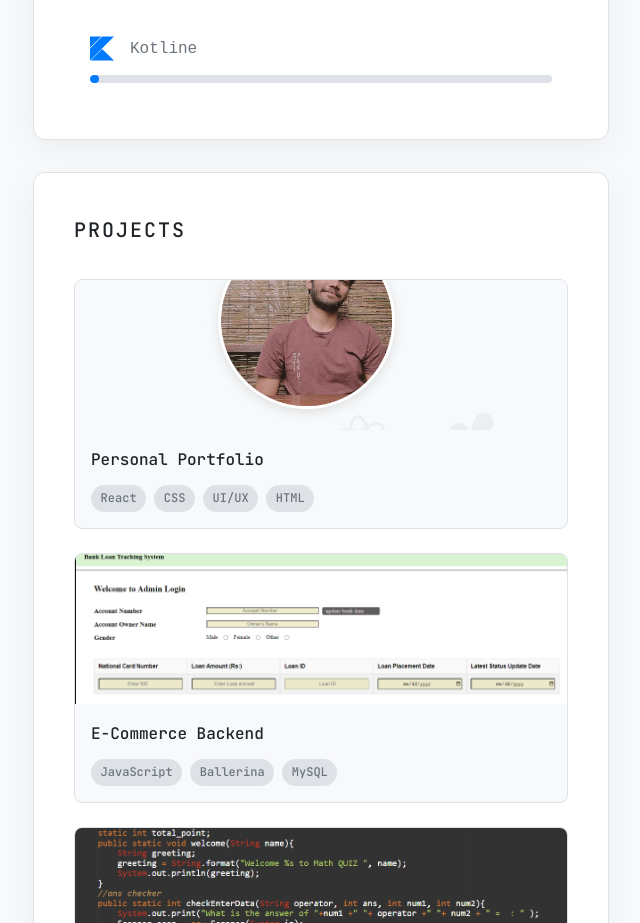
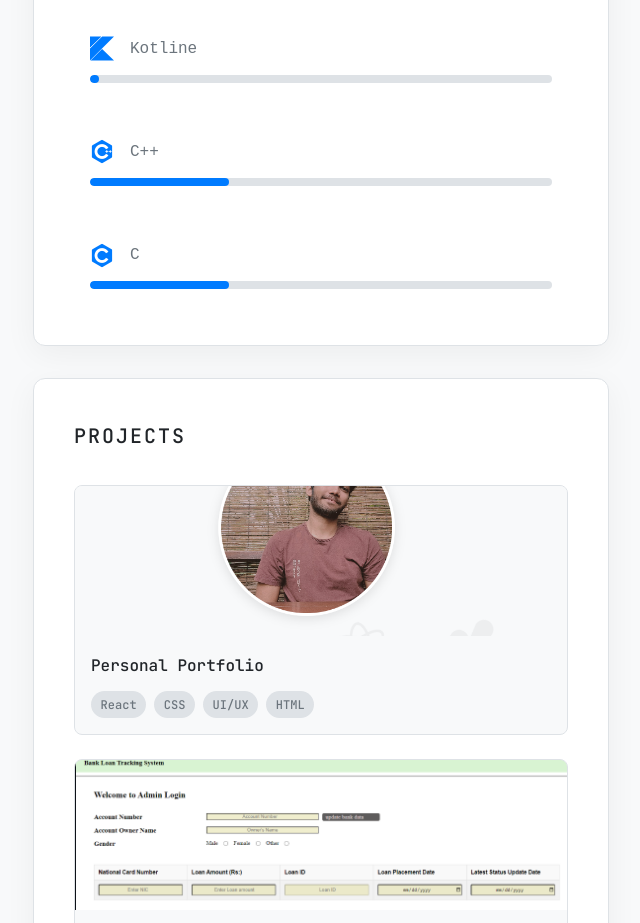
Before and after one commit to Ashiy-Ishan/Ashinshana_Ishan, a React (Create React App) app: page / in a window 1280 px wide. Shown: the part 1080-2003 px from the top of the page, without its empty margins (607-1247 px from the left). Built offline with nearby package versions, Linux system fonts and the light colour scheme; a web font is replaced by a local one.

Commit message:
"new skill added (c++ and c ), update skill count"

```diff
--- a/src/App.js
+++ b/src/App.js
@@ -31,8 +31,8 @@ const portfolioConfig = {
   },
   skills: [
     { name: "React", icon: "devicon-react-original", level: 10 },
-    { name: "Java", icon: "devicon-java-plain", level: 20 },
-    { name: "Python", icon: "devicon-python-plain", level: 10 },
+    { name: "Java", icon: "devicon-java-plain", level: 40 },
+    { name: "Python", icon: "devicon-python-plain", level: 30 },
     { name: "HTML5 & CSS3", icon: "devicon-html5-plain", level: 25 },
     { name: "JavaScript", icon: "devicon-javascript-plain", level: 5 },
     { name: "Figma", icon: "devicon-figma-plain", level: 20 },
@@ -40,6 +40,8 @@ const portfolioConfig = {
     { name: "Premiere Pro", icon: "devicon-premierepro-plain", level: 40 },
     { name: "Ballerina", icon: "devicon-ballerina-plain", level: 5 },
     { name: "Kotline", icon: "devicon-kotlin-plain", level: 2 },
+      { name: "C++", icon: "devicon-cplusplus-plain", level: 30},
+      { name: "C", icon: "devicon-c-plain", level: 30 },
   ],
   projects: [
     {
```
